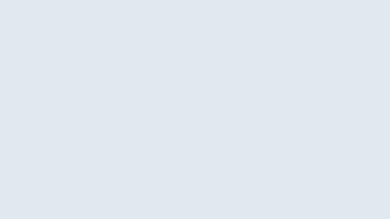
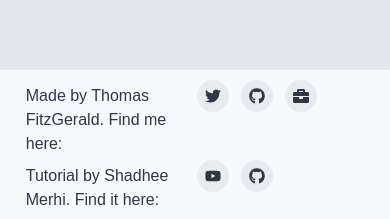
Before and after one commit to tomrfitz/reddit-clone, a Next.js app: page / in a window 390 px wide. Shown: the part 622-841 px from the top of the page. Built offline with nearby package versions, Linux system fonts and the light colour scheme; no server answers; the database is empty.

Commit message:
responsive footer working

```diff
--- a/src/components/Footer/Footer.tsx
+++ b/src/components/Footer/Footer.tsx
@@ -2,13 +2,14 @@ import {
   Box,
   chakra,
   Container,
+  Grid,
   Stack,
   Text,
   useColorModeValue,
   VisuallyHidden,
 } from "@chakra-ui/react";
 import { ReactNode } from "react";
-import { FaInstagram, FaTwitter, FaYoutube } from "react-icons/fa";
+import { FaBriefcase, FaGithub, FaTwitter, FaYoutube } from "react-icons/fa";
 
 const SocialButton = ({
   children,
@@ -49,34 +50,60 @@ export default function SmallWithSocial() {
       color={useColorModeValue("gray.700", "gray.200")}
       position={"absolute"}
       bottom={"0"}
-      width={"100%"}
-      maxHeight={"60px"}
-      height={"60px"}
+      width={"100vw"}
     >
       <Container
         as={Stack}
-        maxW={"6xl"}
-        py={4}
-        direction={{ base: "column", md: "row" }}
+        maxW={"95vw"}
+        py={2.5}
         spacing={4}
         justify={{ base: "center", md: "space-between" }}
-        align={{ base: "center", md: "center" }}
       >
-        <Text>© 2022 Chakra Templates. All rights reserved.</Text>
-        <Stack direction={"row"} spacing={6}>
+        <Grid
+          templateColumns={{ md: "repeat(4, 1fr)", base: "repeat(2, 2fr)" }}
+          gap={1}
+          alignSelf={"right"}
+        >
+          <Text justifySelf={"right"} pt={1}>
+            Made by Thomas FitzGerald. Find me here:
+          </Text>
+          <Stack direction={"row"} spacing={3}>
             <SocialButton
               label={"Twitter"}
               href={"https://twitter.com/tomr_fitz"}
             >
               <FaTwitter />
             </SocialButton>
-          <SocialButton label={"YouTube"} href={"#"}>
+            <SocialButton
+              label={"Github"}
+              href={"https://github.com/tomrfitz/reddit-clone"}
+            >
+              <FaGithub />
+            </SocialButton>
+            <SocialButton label={"Portfolio"} href={"https://tomrfitz.com"}>
+              <FaBriefcase />
+            </SocialButton>
+          </Stack>
+          <Text justifySelf={"right"} pt={1}>
+            Tutorial by Shadhee Merhi. Find it here:
+          </Text>
+          <Stack direction={"row"} spacing={3}>
+            <SocialButton
+              label={"YouTube"}
+              href={
+                "https://youtube.com/playlist?list=PLu3PzwcGv6t7Xygj1GLM5DMKihUG2a92Y"
+              }
+            >
               <FaYoutube />
             </SocialButton>
-          <SocialButton label={"Instagram"} href={"#"}>
-            <FaInstagram />
+            <SocialButton
+              label={"Github"}
+              href={"https://github.com/shadeemerhi/reddit-clone-yt"}
+            >
+              <FaGithub />
             </SocialButton>
           </Stack>
+        </Grid>
       </Container>
     </Box>
   );
--- a/src/components/Layout/Layout.tsx
+++ b/src/components/Layout/Layout.tsx
@@ -1,4 +1,6 @@
+import { Flex } from "@chakra-ui/react";
 import React, { ReactNode } from "react";
+import Footer from "../Footer/Footer";
 import Navbar from "../Navbar/Navbar";
 
 interface LayoutProps {
@@ -7,11 +9,11 @@ interface LayoutProps {
 
 const Layout: React.FC<LayoutProps> = ({ children }) => {
   return (
-    <>
+    <Flex flexDirection={"column"} minHeight={"100vh"} minWidth={"100%"}>
       <Navbar />
       <main>{children}</main>
-      {/* <Footer /> */}
-    </>
+      <Footer />
+    </Flex>
   );
 };
 export default Layout;
```
Lines whose indentation alone changed are shown as unchanged.
